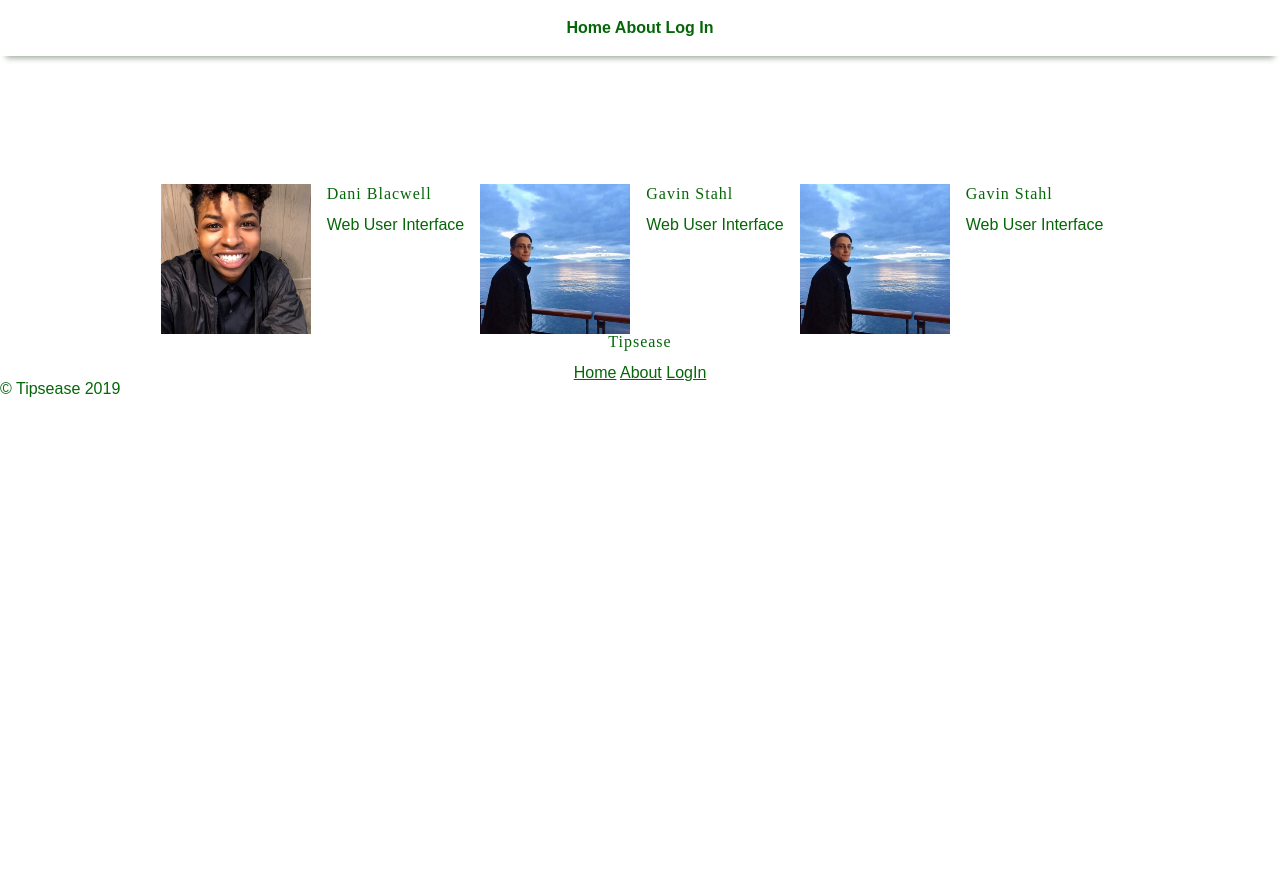
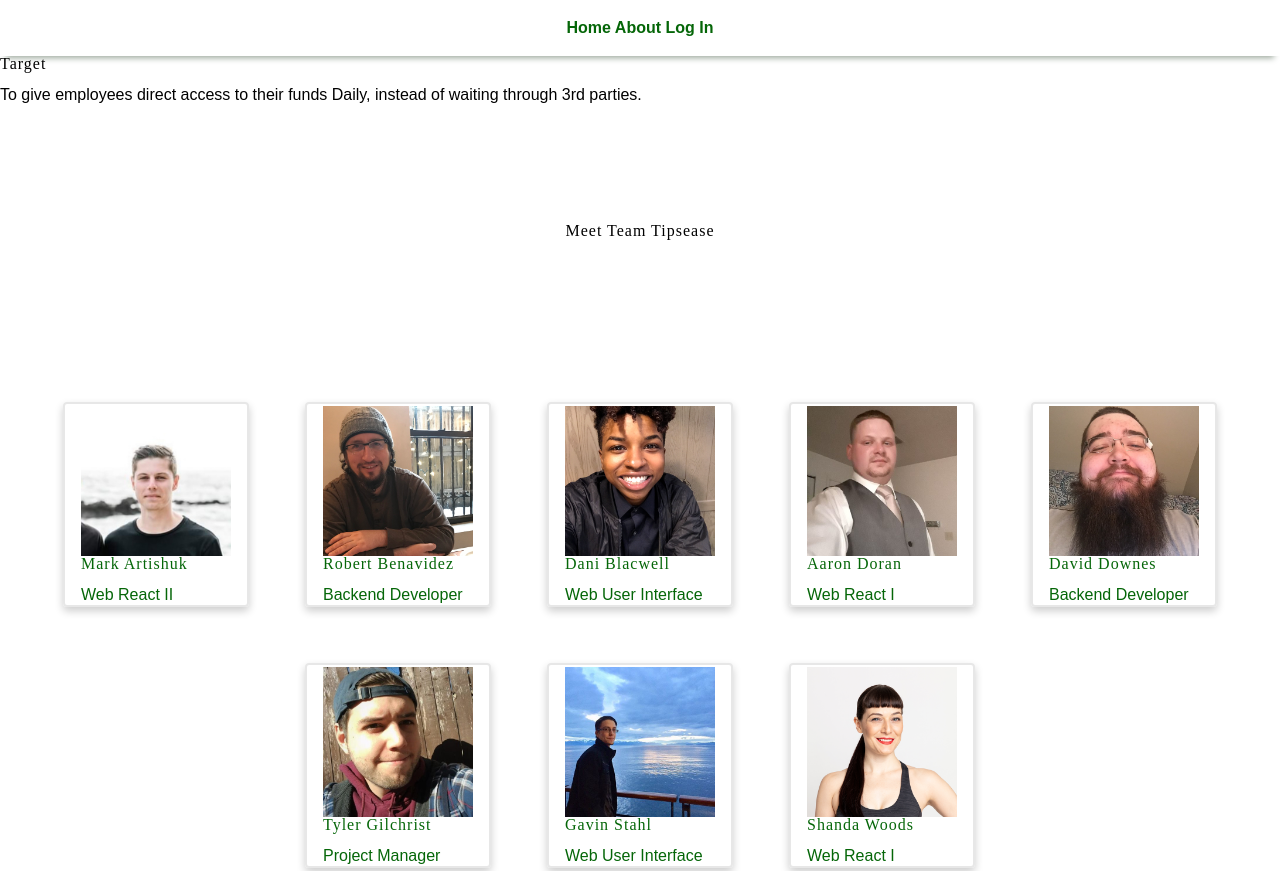
Before and after one commit to TeamTipsease/Marketing, a website: page Marketing/about.html in a window 1280 px wide. Shown: the top 871 px of the page. Before the commit the page ends 800 px from the top, so only its background shows below. Drawn offline with Linux system fonts and the light colour scheme; a web font is replaced by a local one.

Commit message:
About Me Page
Add ons

```diff
--- a/Marketing/about.html
+++ b/Marketing/about.html
@@ -18,25 +18,61 @@
         <a href = "#LogIn"> Log In</a>
     </nav>
 </header>
+
+<section class="missionStatment">
+<h1>Target</h1>
+<p>To give employees direct access to their funds Daily, instead of waiting through 3rd parties.</p>
+</section>
+
+
+<div class="TeamTipsease" style="text-align: center;"><h3> Meet Team Tipsease</h3></div>
 <section class="cards">
-    <img src="img/Dani.png" alt="Avatar" style="width:150px">
     <div class="container">
+    <img src="img/Mark Artishuk.jpg" alt="Avatar" style="width:150px">
+      <h4><b>Mark Artishuk</b></h4>
+      <p>Web React II</p>
+    </div>
+
+    <div class="container">
+    <img src="img/Robert Benavidez.jpg" alt="Avatar" style="width:150px">
+      <h4><b>Robert Benavidez</b></h4>
+      <p>Backend Developer</p>
+    </div>
+
+    <div class="container">
+  <img src="img/Dani.png" alt="Avatar" style="width:150px">
       <h4><b>Dani Blacwell</b></h4>
       <p>Web User Interface</p>
     </div>
-  </div>
 
+    <div class="container">
+    <img src="img/Aaron Doran.jpg" alt="Avatar" style="width:150px">
+      <h4><b>Aaron Doran</b></h4>
+      <p>Web React I</p>
+    </div>
+
+    <div class="container">
+    <img src="img/David Downes.jpg" alt="Avatar" style="width:150px">
+      <h4><b>David Downes</b></h4>
+      <p>Backend Developer</p>
+    </div>
+
+    <div class="container">
+    <img src="img/Tyler Gilchrist.jpg" alt="Avatar" style="width:150px">
+      <h4><b>Tyler Gilchrist</b></h4>
+      <p>Project Manager</p>
+    </div>
+
+    <div class="container">
   <img src="img/Gavin Stahl.jpg" alt="Avatar" style="width:150px">
-    <div class="container">
       <h4><b>Gavin Stahl</b></h4>
       <p>Web User Interface</p>
     </div>
-  </div>
 
-  <img src="img/Gavin Stahl.jpg" alt="Avatar" style="width:150px">
     <div class="container">
-      <h4><b>Gavin Stahl</b></h4>
-      <p>Web User Interface</p>
+    <img src="img/Shanda Woods.png" alt="Avatar" style="width:150px">
+      <h4><b>Shanda Woods</b></h4>
+      <p>Web React I</p>
     </div>
   </div>
 
--- a/Marketing/less/about.less
+++ b/Marketing/less/about.less
@@ -1,14 +1,26 @@
 
 
+.cards{
 
-.card {
+grid-template-columns: repeat(2, 1fr);
+grid-auto-rows: auto;
+grid-gap: 1rem;
+margin-bottom: 80px;
+
+
+.container {
     /* Add shadows to create the "card" effect */
     box-shadow: 0 4px 8px 0 rgba(0,0,0,0.2);
     transition: 0.3s;
+    margin: 20px;
+    display: grid;
+    border: 2px solid #e7e7e7;
+    border-radius: 4px;
+    padding: 500rem;
   }
 
   /* On mouse-over, add a deeper shadow */
-  .card:hover {
+  .container:hover {
     box-shadow: 0 8px 16px 0 rgba(0,0,0,0.2);
   }
 
@@ -16,3 +28,8 @@
   .container {
     padding: 2px 16px;
   }
+}
+
+.TeamTipsease{
+margin-top: 120px;
+}
--- a/Marketing/less/home-page.less
+++ b/Marketing/less/home-page.less
@@ -49,6 +49,7 @@
         margin-left: 70px;
 
     }
+
 }
 
     .cardIcon{
```
Also changed, not shown: Marketing/css/index.css.
